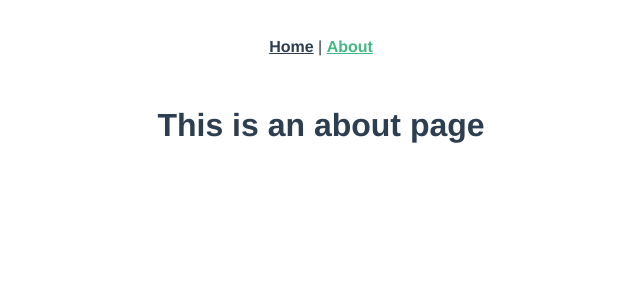
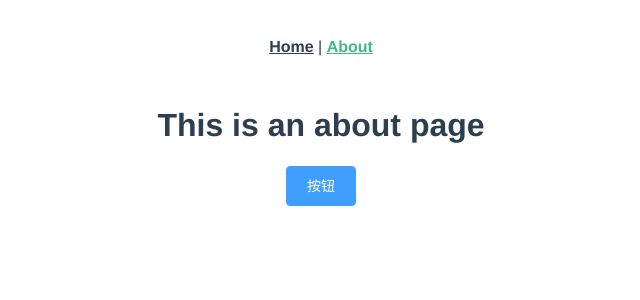
Before and after one commit to linwens/vue-admin-ts, a Vue app: page /#/about in a window 1280 px wide. Shown: the top 300 px of the page, without its empty margins (319-959 px from the left). Built offline with nearby package versions, Linux system fonts and the light colour scheme; the HTML template or start-up script is replaced by a standard one.

Commit message:
引入elementui

```diff
--- a/package.json
+++ b/package.json
@@ -8,6 +8,7 @@
     "lint": "vue-cli-service lint"
   },
   "dependencies": {
+    "element-ui": "^2.6.3",
     "vue": "^2.6.6",
     "vue-class-component": "^6.0.0",
     "vue-property-decorator": "^7.0.0",
--- a/src/main.ts
+++ b/src/main.ts
@@ -2,6 +2,10 @@
 import App from './App.vue';
 import router from './router';
 import store from './store';
+import ElementUI from 'element-ui';
+import 'element-ui/lib/theme-chalk/index.css';
+
+Vue.use(ElementUI);
 
 Vue.config.productionTip = false;
 
--- a/src/views/About.vue
+++ b/src/views/About.vue
@@ -1,5 +1,6 @@
 <template>
   <div class="about">
     <h1>This is an about page</h1>
+    <el-button type="primary">按钮</el-button>
   </div>
 </template>
```
Also changed, not shown: 1 other file (tests, documents, lock files or other folders).
